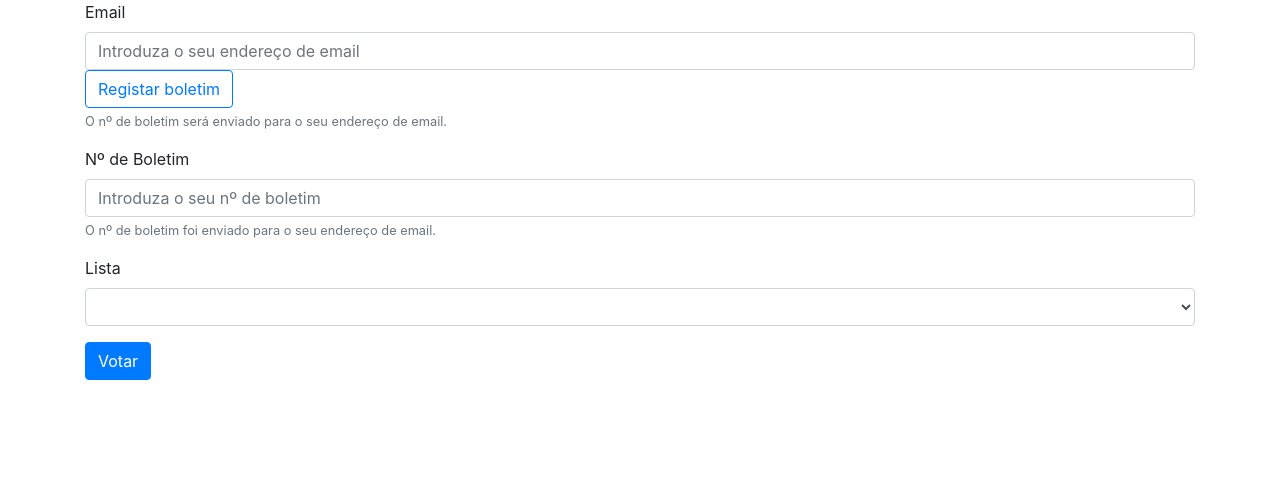
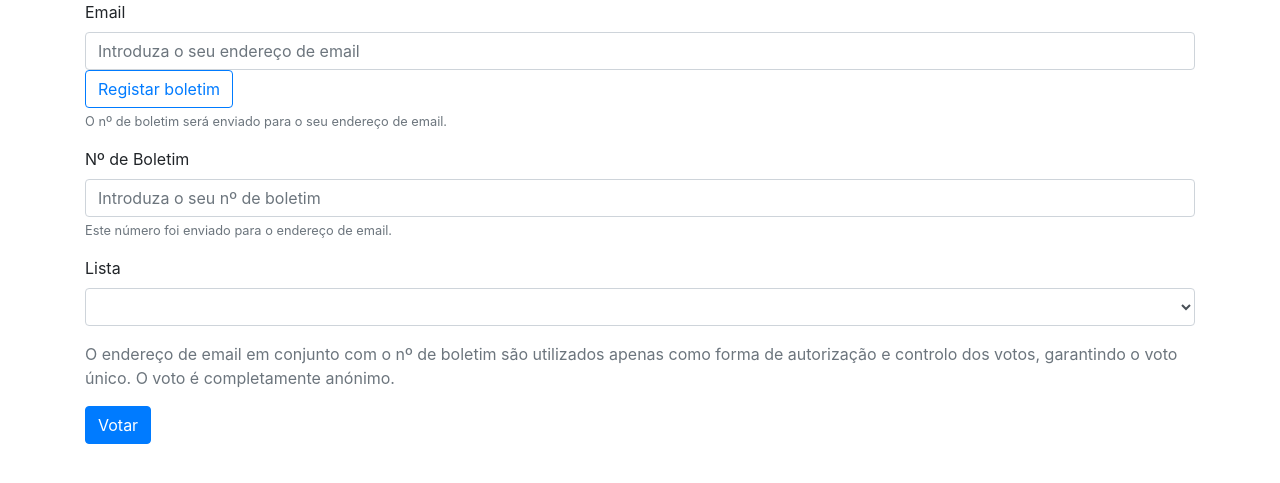
Before and after one commit to carlostojal/votacoes, a PHP site: page /votar.php in a window 1280 px wide. Shown: the part 56-539 px from the top of the page. Run offline with PHP 8.4, Linux system fonts and the light colour scheme; data that the repository does not hold is empty.

Commit message:
text explaining how it works

```diff
--- a/votar.php
+++ b/votar.php
@@ -22,7 +22,7 @@
         <div class="form-group">
           <label for="boletim">Nº de Boletim</label>
           <input type="number" class="form-control" id="boletim" placeholder="Introduza o seu nº de boletim">
-          <small class="form-text text-muted">O nº de boletim foi enviado para o seu endereço de email.</small>
+          <small class="form-text text-muted">Este número foi enviado para o endereço de email.</small>
         </div>
         <div class="form-group">
           <label for="lista">Lista</label>
@@ -31,6 +31,9 @@
           </div>
           <select id="listas" class="form-control"></select>
         </div>
+        <p class="text-muted">O endereço de email em conjunto com o nº de boletim são utilizados
+        apenas como forma de autorização e controlo dos votos, garantindo o voto único.
+        O voto é completamente anónimo.</p>
         <button id="vote" class="btn btn-primary">
           <div id="vote_spinner" class="spinner-border" role="status">
             <span class="sr-only">Carregando...</span>
```
